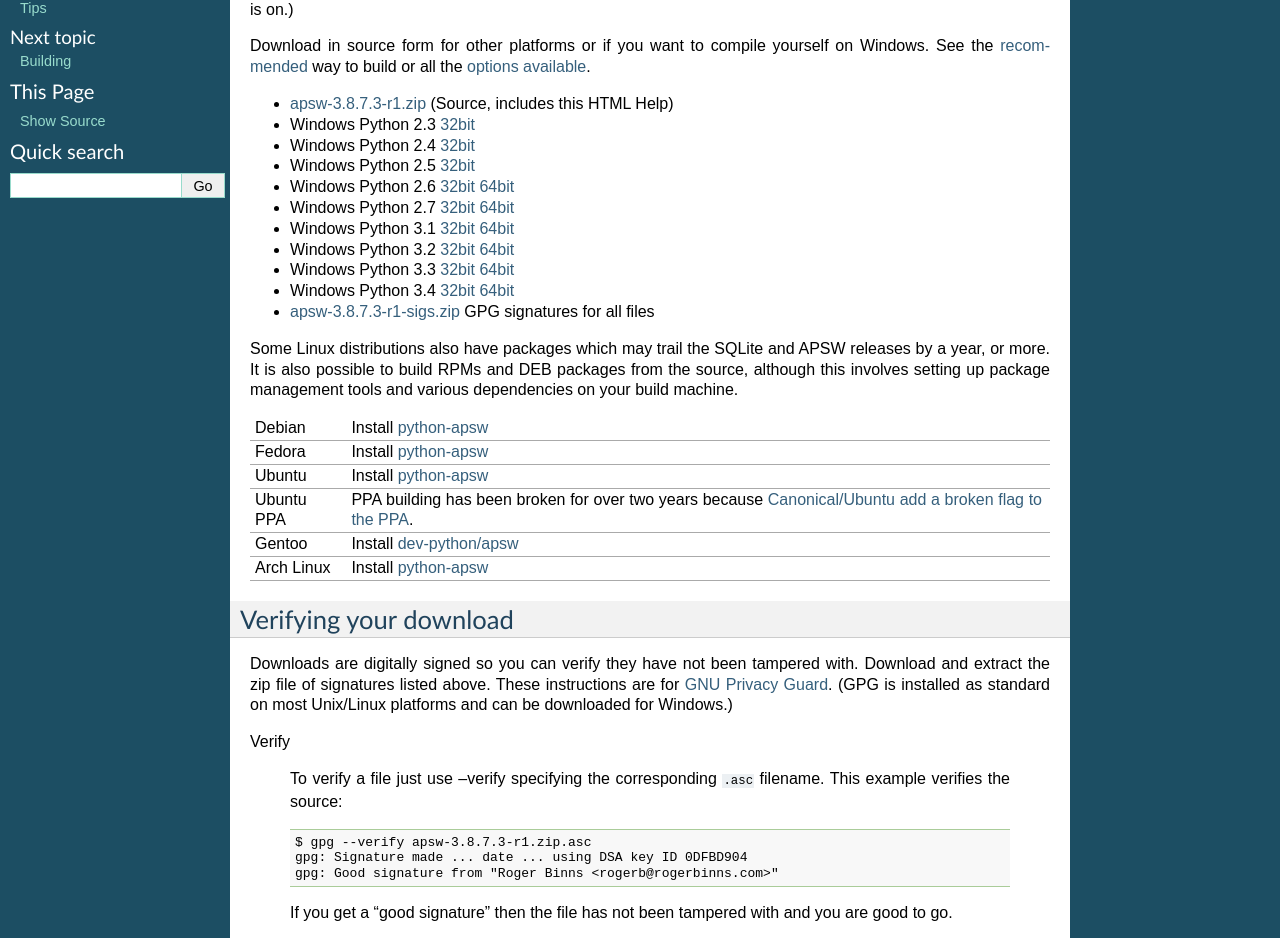
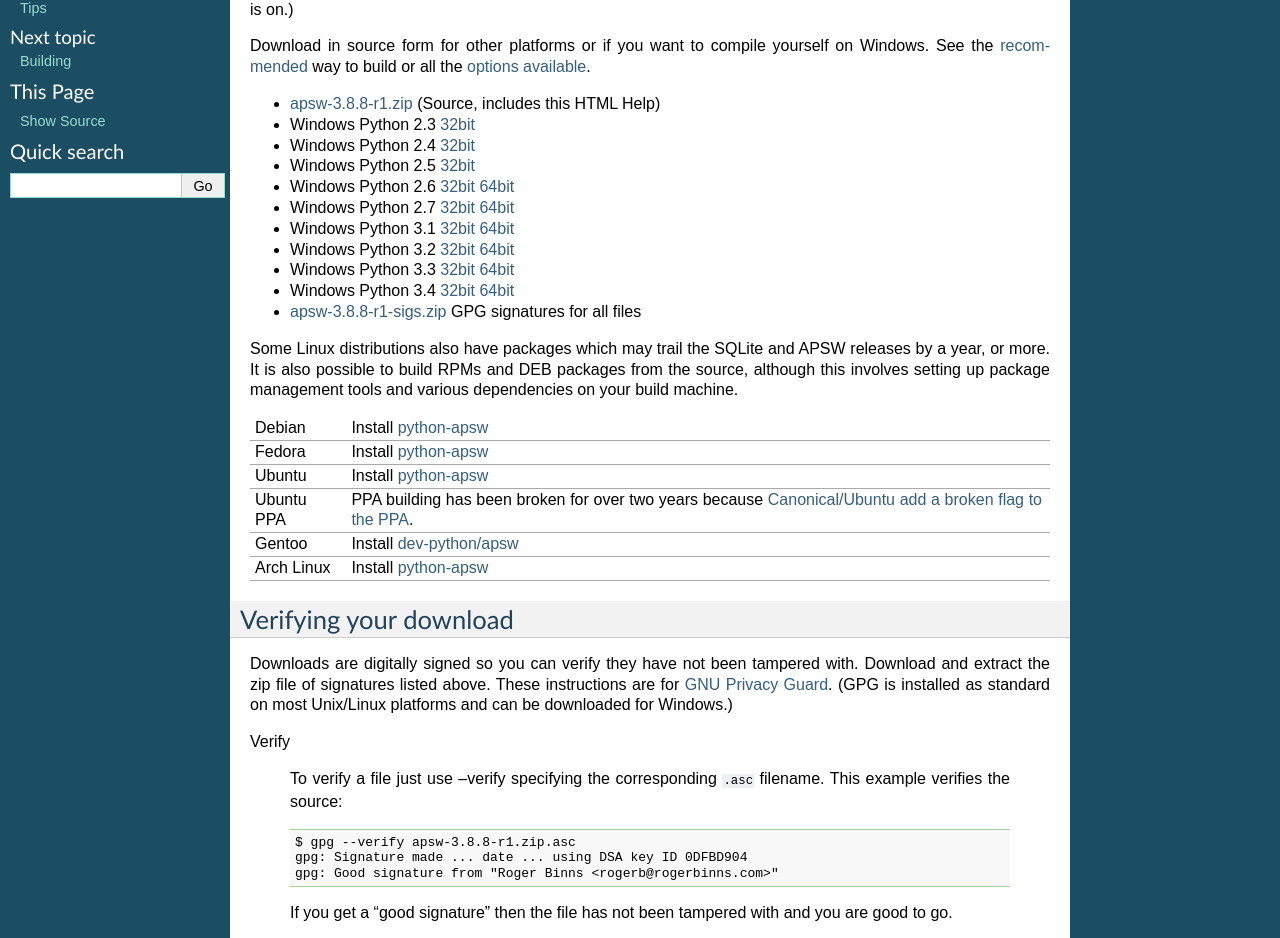
Before and after one commit to rogerbinns/apsw, a Sphinx documentation site: the page built from doc/download.rst, in a window 1280 px wide and 1400 px high. Shown: the part 191-1129 px from the top of the window. Built offline with Sphinx 7.4.7, drawn with Linux system fonts in a browser that asks for light colours; pages that are not in the unit, such as notebooks, are missing from menus; the version number is read from the project's files by our own code.

Commit message:
Version bump
SQLite also has year in the distribution url

```diff
--- a/doc/download.rst
+++ b/doc/download.rst
@@ -18,51 +18,51 @@
 
 .. downloads-begin
 
-* `apsw-3.8.7.3-r1.zip
-  <https://github.com/rogerbinns/apsw/releases/download/3.8.7.3-r1/apsw-3.8.7.3-r1.zip>`__
+* `apsw-3.8.8-r1.zip
+  <https://github.com/rogerbinns/apsw/releases/download/3.8.8-r1/apsw-3.8.8-r1.zip>`__
   (Source, includes this HTML Help)
 
 * Windows Python 2.3 `32bit
-  <https://github.com/rogerbinns/apsw/releases/download/3.8.7.3-r1/apsw-3.8.7.3-r1.win32-py2.3.exe>`__
+  <https://github.com/rogerbinns/apsw/releases/download/3.8.8-r1/apsw-3.8.8-r1.win32-py2.3.exe>`__
 
 * Windows Python 2.4 `32bit
-  <https://github.com/rogerbinns/apsw/releases/download/3.8.7.3-r1/apsw-3.8.7.3-r1.win32-py2.4.exe>`__
+  <https://github.com/rogerbinns/apsw/releases/download/3.8.8-r1/apsw-3.8.8-r1.win32-py2.4.exe>`__
 
 * Windows Python 2.5 `32bit
-  <https://github.com/rogerbinns/apsw/releases/download/3.8.7.3-r1/apsw-3.8.7.3-r1.win32-py2.5.exe>`__
+  <https://github.com/rogerbinns/apsw/releases/download/3.8.8-r1/apsw-3.8.8-r1.win32-py2.5.exe>`__
 
 * Windows Python 2.6 `32bit
-  <https://github.com/rogerbinns/apsw/releases/download/3.8.7.3-r1/apsw-3.8.7.3-r1.win32-py2.6.exe>`__
+  <https://github.com/rogerbinns/apsw/releases/download/3.8.8-r1/apsw-3.8.8-r1.win32-py2.6.exe>`__
   `64bit
-  <https://github.com/rogerbinns/apsw/releases/download/3.8.7.3-r1/apsw-3.8.7.3-r1.win-amd64-py2.6.exe>`__
+  <https://github.com/rogerbinns/apsw/releases/download/3.8.8-r1/apsw-3.8.8-r1.win-amd64-py2.6.exe>`__
 
 * Windows Python 2.7 `32bit
-  <https://github.com/rogerbinns/apsw/releases/download/3.8.7.3-r1/apsw-3.8.7.3-r1.win32-py2.7.exe>`__
+  <https://github.com/rogerbinns/apsw/releases/download/3.8.8-r1/apsw-3.8.8-r1.win32-py2.7.exe>`__
   `64bit
-  <https://github.com/rogerbinns/apsw/releases/download/3.8.7.3-r1/apsw-3.8.7.3-r1.win-amd64-py2.7.exe>`__
+  <https://github.com/rogerbinns/apsw/releases/download/3.8.8-r1/apsw-3.8.8-r1.win-amd64-py2.7.exe>`__
 
 * Windows Python 3.1 `32bit
-  <https://github.com/rogerbinns/apsw/releases/download/3.8.7.3-r1/apsw-3.8.7.3-r1.win32-py3.1.exe>`__
+  <https://github.com/rogerbinns/apsw/releases/download/3.8.8-r1/apsw-3.8.8-r1.win32-py3.1.exe>`__
   `64bit
-  <https://github.com/rogerbinns/apsw/releases/download/3.8.7.3-r1/apsw-3.8.7.3-r1.win-amd64-py3.1.exe>`__
+  <https://github.com/rogerbinns/apsw/releases/download/3.8.8-r1/apsw-3.8.8-r1.win-amd64-py3.1.exe>`__
 
 * Windows Python 3.2 `32bit
-  <https://github.com/rogerbinns/apsw/releases/download/3.8.7.3-r1/apsw-3.8.7.3-r1.win32-py3.2.exe>`__
+  <https://github.com/rogerbinns/apsw/releases/download/3.8.8-r1/apsw-3.8.8-r1.win32-py3.2.exe>`__
   `64bit
-  <https://github.com/rogerbinns/apsw/releases/download/3.8.7.3-r1/apsw-3.8.7.3-r1.win-amd64-py3.2.exe>`__
+  <https://github.com/rogerbinns/apsw/releases/download/3.8.8-r1/apsw-3.8.8-r1.win-amd64-py3.2.exe>`__
 
 * Windows Python 3.3 `32bit
-  <https://github.com/rogerbinns/apsw/releases/download/3.8.7.3-r1/apsw-3.8.7.3-r1.win32-py3.3.exe>`__
+  <https://github.com/rogerbinns/apsw/releases/download/3.8.8-r1/apsw-3.8.8-r1.win32-py3.3.exe>`__
   `64bit
-  <https://github.com/rogerbinns/apsw/releases/download/3.8.7.3-r1/apsw-3.8.7.3-r1.win-amd64-py3.3.exe>`__
+  <https://github.com/rogerbinns/apsw/releases/download/3.8.8-r1/apsw-3.8.8-r1.win-amd64-py3.3.exe>`__
 
 * Windows Python 3.4 `32bit
-  <https://github.com/rogerbinns/apsw/releases/download/3.8.7.3-r1/apsw-3.8.7.3-r1.win32-py3.4.exe>`__
+  <https://github.com/rogerbinns/apsw/releases/download/3.8.8-r1/apsw-3.8.8-r1.win32-py3.4.exe>`__
   `64bit
-  <https://github.com/rogerbinns/apsw/releases/download/3.8.7.3-r1/apsw-3.8.7.3-r1.win-amd64-py3.4.exe>`__
+  <https://github.com/rogerbinns/apsw/releases/download/3.8.8-r1/apsw-3.8.8-r1.win-amd64-py3.4.exe>`__
 
-* `apsw-3.8.7.3-r1-sigs.zip
-  <https://github.com/rogerbinns/apsw/releases/download/3.8.7.3-r1/apsw-3.8.7.3-r1-sigs.zip>`__
+* `apsw-3.8.8-r1-sigs.zip
+  <https://github.com/rogerbinns/apsw/releases/download/3.8.8-r1/apsw-3.8.8-r1-sigs.zip>`__
   GPG signatures for all files
 
 .. downloads-end
@@ -105,7 +105,7 @@
   To verify a file just use --verify specifying the corresponding
   ``.asc`` filename.  This example verifies the source::
 
-      $ gpg --verify apsw-3.8.7.3-r1.zip.asc
+      $ gpg --verify apsw-3.8.8-r1.zip.asc
       gpg: Signature made ... date ... using DSA key ID 0DFBD904
       gpg: Good signature from "Roger Binns <rogerb@rogerbinns.com>"
 
--- a/setup.py
+++ b/setup.py
@@ -69,7 +69,9 @@
     if ver:
         ver=int(ver.group(0))
         if ver>=3071600:
-            if ver>=3080300:
+            if ver>=3080800:
+                year="2015"
+            elif ver>=3080300:
                 year="2014"
             else:
                 year="2013"
```
Also changed, not shown: 5 other files.
